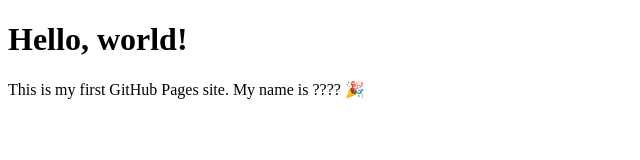
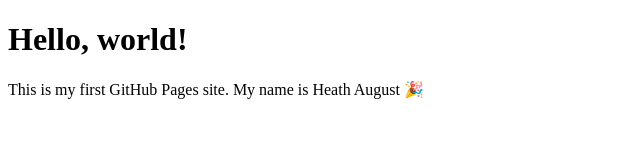
Before and after one commit to heath574/heath574.github.io, a plain HTML site: page index.html in a window 1280 px wide. Shown: the whole page, without its empty margins (0-640 px from the left). Drawn offline with Linux system fonts and the light colour scheme.

Commit message:
Update index.html

```diff
--- a/index.html
+++ b/index.html
@@ -7,6 +7,6 @@
 </head>
 <body>
   <h1>Hello, world!</h1>
-  <p>This is my first GitHub Pages site. My name is ???? 🎉</p>
+  <p>This is my first GitHub Pages site. My name is Heath August 🎉</p>
 </body>
 </html>
```
